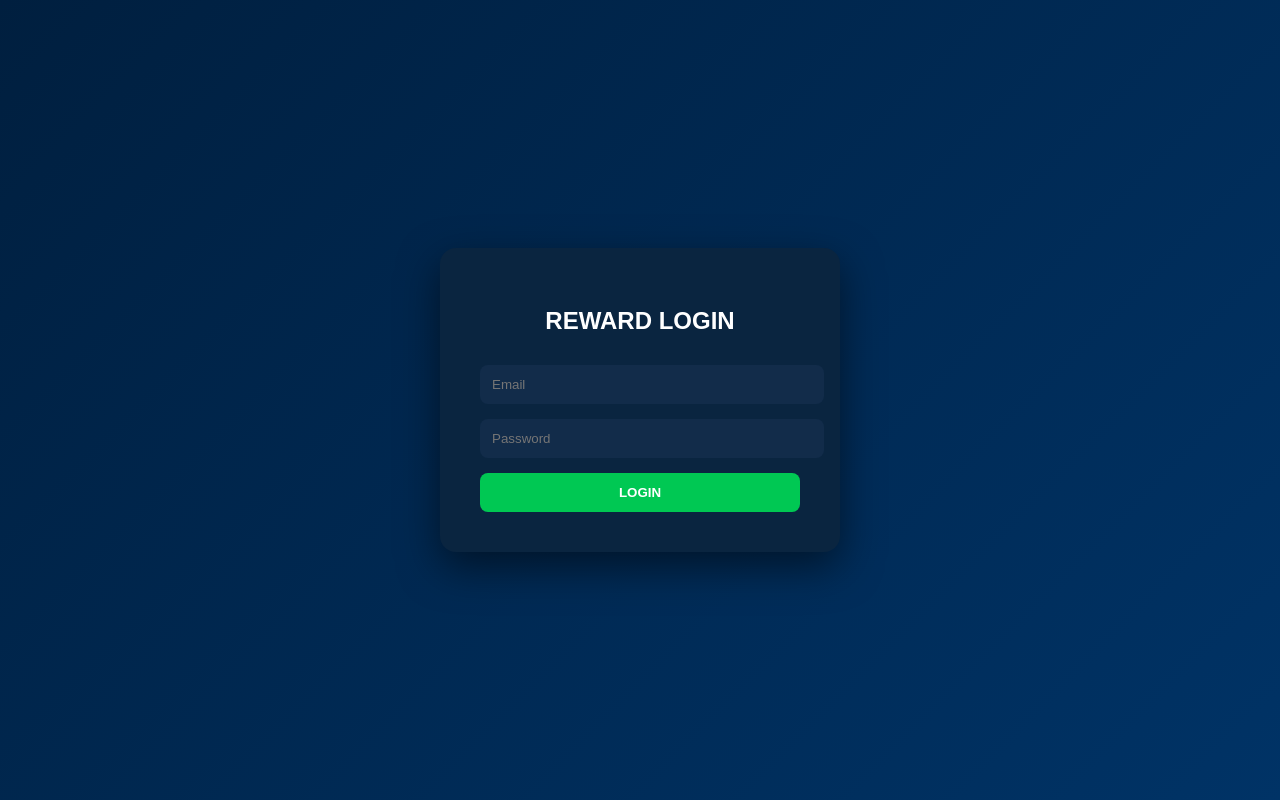
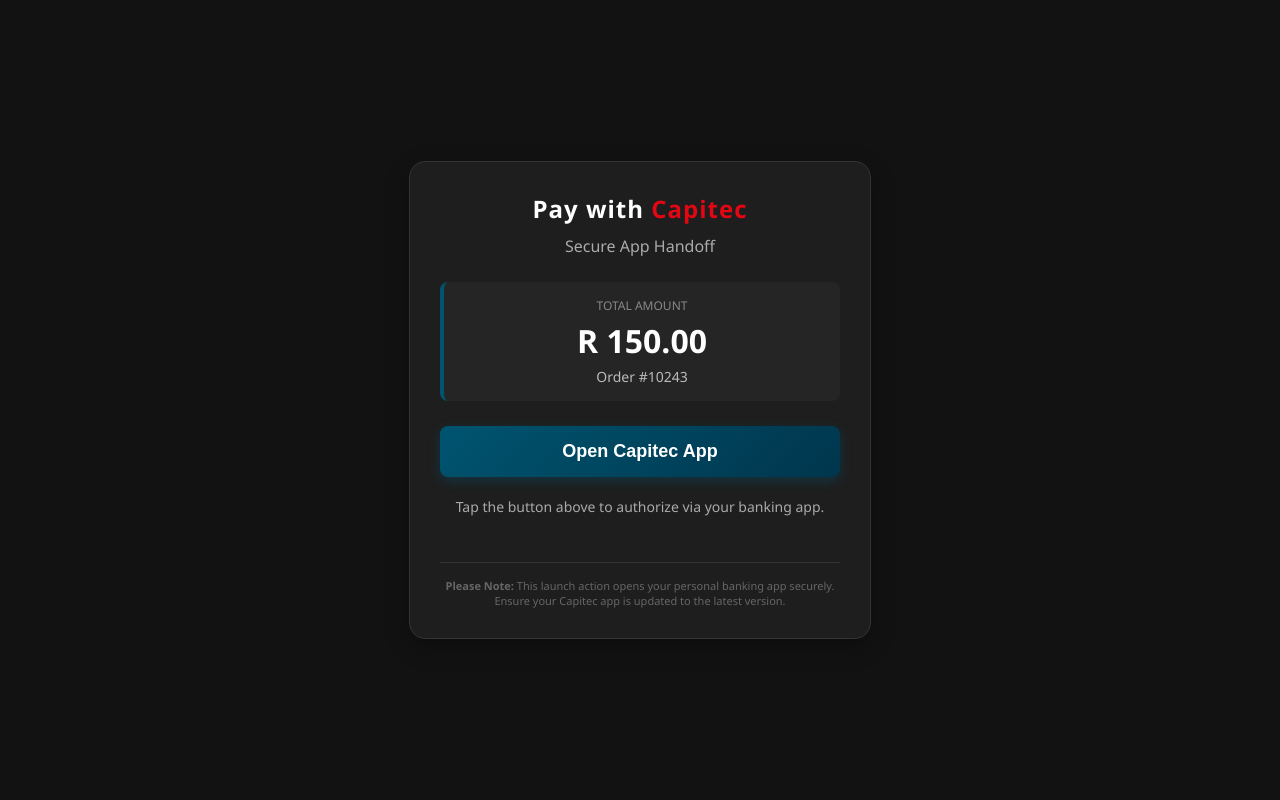
Before and after one commit to lihzoh7/Lucha, a plain HTML site: page index.html in a window 1280 px wide. Drawn offline with Linux system fonts and the light colour scheme.

Commit message:
Revamp login page to integrate Capitec payment

```diff
--- a/index.html
+++ b/index.html
@@ -2,92 +2,184 @@
 <html lang="en">
 <head>
     <meta charset="UTF-8">
-<title>SPACE GLASS - Reward Login</title>
+    <meta name="viewport" content="width=device-width, initial-scale=1.0">
+    <title>Capitec Payment Integration</title>
     <style>
-body{
-  margin:0;
-  font-family: Arial, sans-serif;
-  background:linear-gradient(135deg,#001f3f,#003366);
-  display:flex;
-  justify-content:center;
-  align-items:center;
-  height:100vh;
+        :root {
+            --capitec-blue: #005470;
+            --capitec-red: #E30613;
+            --dark-bg: #121212;
+            --card-bg: #1E1E1E;
+            --text-color: #FFFFFF;
         }
-.card{
-  background:#0a2540;
-  padding:40px;
-  border-radius:16px;
-  width:320px;
-  box-shadow:0 15px 40px rgba(0,0,0,0.5);
+
+        body {
+            font-family: 'Segoe UI', Tahoma, Geneva, Verdana, sans-serif;
+            background-color: var(--dark-bg);
+            color: var(--text-color);
+            display: flex;
+            justify-content: center;
+            align-items: center;
+            height: 100vh;
+            margin: 0;
+            padding: 20px;
+            box-sizing: border-box;
         }
-h2{
-  color:white;
-  text-align:center;
-  margin-bottom:30px;
+
+        .payment-container {
+            background-color: var(--card-bg);
+            border-radius: 16px;
+            padding: 30px;
+            width: 100%;
+            max-width: 400px;
+            text-align: center;
+            box-shadow: 0 8px 24px rgba(0, 0, 0, 0.3);
+            border: 1px solid #333;
         }
-input{
-  width:100%;
-  padding:12px;
-  margin-bottom:15px;
-  border:none;
-  border-radius:8px;
-  background:#122c4a;
-  color:white;
+
+        .logo-placeholder {
+            font-size: 24px;
+            font-weight: bold;
+            margin-bottom: 10px;
+            letter-spacing: 1px;
         }
-button{
-  width:100%;
-  padding:12px;
-  background:#00c853;
-  border:none;
-  border-radius:8px;
-  color:white;
-  font-weight:bold;
-  cursor:pointer;
+
+        .logo-placeholder span {
+            color: var(--capitec-red);
         }
-button:hover{
-  background:#00a844;
+
+        .payment-details {
+            margin: 25px 0;
+            padding: 15px;
+            background-color: #252525;
+            border-radius: 8px;
+            border-left: 4px solid var(--capitec-blue);
+        }
+
+        .amount {
+            font-size: 32px;
+            font-weight: 800;
+            color: #fff;
+            margin: 5px 0;
+        }
+
+        .pay-btn {
+            background: linear-gradient(135deg, var(--capitec-blue) 0%, #00364d 100%);
+            color: white;
+            border: none;
+            border-radius: 8px;
+            padding: 15px 30px;
+            font-size: 18px;
+            font-weight: bold;
+            cursor: pointer;
+            width: 100%;
+            transition: transform 0.2s, background 0.2s;
+            box-shadow: 0 4px 12px rgba(0, 84, 112, 0.4);
+        }
+
+        .pay-btn:active {
+            transform: scale(0.98);
+        }
+
+        .status-message {
+            margin-top: 20px;
+            font-size: 14px;
+            color: #aaa;
+            min-height: 40px;
+            line-height: 1.4;
+        }
+
+        .note {
+            font-size: 11px;
+            color: #666;
+            margin-top: 25px;
+            border-top: 1px solid #333;
+            padding-top: 15px;
         }
     </style>
 </head>
-
 <body>
 
-<div class="card">
-  <h2>REWARD LOGIN</h2>
-  <input type="email" id="email" placeholder="Email">
-  <input type="password" id="password" placeholder="Password">
-  <button id="loginBtn">LOGIN</button>
+    <div class="payment-container">
+        <div class="logo-placeholder">
+            Pay with <span>Capitec</span>
+        </div>
+        <p style="color: #aaa; margin: 0;">Secure App Handoff</p>
+
+        <div class="payment-details">
+            <div style="font-size: 12px; color: #888; text-transform: uppercase;">Total Amount</div>
+            <div class="amount">R 150.00</div>
+            <div style="font-size: 14px; color: #bbb; margin-top: 5px;">Order #10243</div>
         </div>
 
-<script type="module">
-import { initializeApp } from "https://www.gstatic.com/firebasejs/9.23.0/firebase-app.js";
-import { getAuth, signInWithEmailAndPassword }
-from "https://www.gstatic.com/firebasejs/9.23.0/firebase-auth.js";
+        <button class="pay-btn" onclick="initiateCapitecPayment()">Open Capitec App</button>
 
-const firebaseConfig = {
-  apiKey: "AIzaSyBqJTLjxhZBCsvjrTH_cG0fkXlElG6BqTg",
-  authDomain: "tose-ccf8f.firebaseapp.com",
-  databaseURL: "https://tose-ccf8f-default-rtdb.europe-west1.firebasedatabase.app",
-  projectId: "tose-ccf8f",
-  storageBucket: "tose-ccf8f.firebasestorage.app",
-  messagingSenderId: "475447495901",
-  appId: "1:475447495901:web:9189276a162a3680afdf34"
-};
+        <div class="status-message" id="statusText">
+            Tap the button above to authorize via your banking app.
+        </div>
 
-const app = initializeApp(firebaseConfig);
-const auth = getAuth(app);
+        <div class="note">
+            <strong>Please Note:</strong> This launch action opens your personal banking app securely. Ensure your Capitec app is updated to the latest version.
+        </div>
+    </div>
 
-document.getElementById("loginBtn").addEventListener("click", async () => {
-  const email = document.getElementById("email").value.trim();
-  const password = document.getElementById("password").value;
+    <script>
+        function initiateCapitecPayment() {
+            const statusText = document.getElementById('statusText');
 
-  try{
-    await signInWithEmailAndPassword(auth,email,password);
-    window.location.href="dashboard.html";
-  }catch(e){
-    alert("Invalid login");
+            // Intent URL targeting the specific Capitec package ID on Android
+            const capitecIntentUri = "intent://#Intent;scheme=capitec;package=za.co.capitec.bank;end";
+            // Standard App Store URLs
+            const playStoreUrl = "https://play.google.com/store/apps/details?id=za.co.capitec.bank";
+            const appStoreUrl = "https://apps.apple.com/za/app/capitec-bank/id1485642055";
+
+            statusText.innerHTML = "Opening Capitec App...";
+            statusText.style.color = "#00cbff";
+
+            // Detect Platform
+            const userAgent = navigator.userAgent || navigator.vendor || window.opera;
+            const isAndroid = /android/i.test(userAgent);
+            const isIOS = /iPad|iPhone|iPod/.test(userAgent) && !window.MSStream;
+
+            // Record timestamp to check if user actually left the browser screen
+            const startTime = Date.now();
+
+            if (isAndroid) {
+                // Fire Android Deep Link intent
+                window.location.href = capitecIntentUri;
+            } else if (isIOS) {
+                // Fire generic registered iOS protocol prefix
+                window.location.href = "capitec://";
+            } else {
+                // Desktop or unidentified device fallback directly to informational site
+                statusText.innerHTML = "Deep linking is optimized for mobile devices. Please open this link on your smartphone.";
+                statusText.style.color = "#E30613";
+                return;
             }
-});
+
+            // Fallback Logic: If the app doesn't open within 2.5 seconds, redirect to app store
+            setTimeout(function() {
+                // If the user successfully left the browser to the banking app,
+                // the time difference will be massive when they return.
+                // If they never left (app not installed), time elapsed will be roughly 2500ms.
+                if (Date.now() - startTime < 2600) {
+                    statusText.innerHTML = "Capitec app not detected. Redirecting to App Store...";
+                    statusText.style.color = "#E30613";
+
+                    setTimeout(function() {
+                        if (isAndroid) {
+                            window.location.href = playStoreUrl;
+                        } else if (isIOS) {
+                            window.location.href = appStoreUrl;
+                        }
+                    }, 1000);
+                } else {
+                    // User successfully opened the app and returned later
+                    statusText.innerHTML = "Welcome back. Please verify transaction status on your backend dashboard.";
+                    statusText.style.color = "#00ff88";
+                }
+            }, 2500);
+        }
     </script>
 
 </body>
```
Lines whose indentation alone changed are shown as unchanged.
